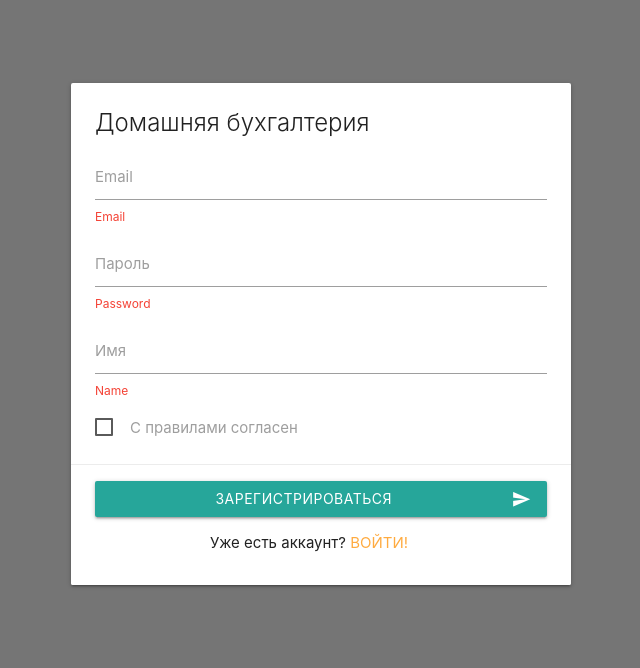
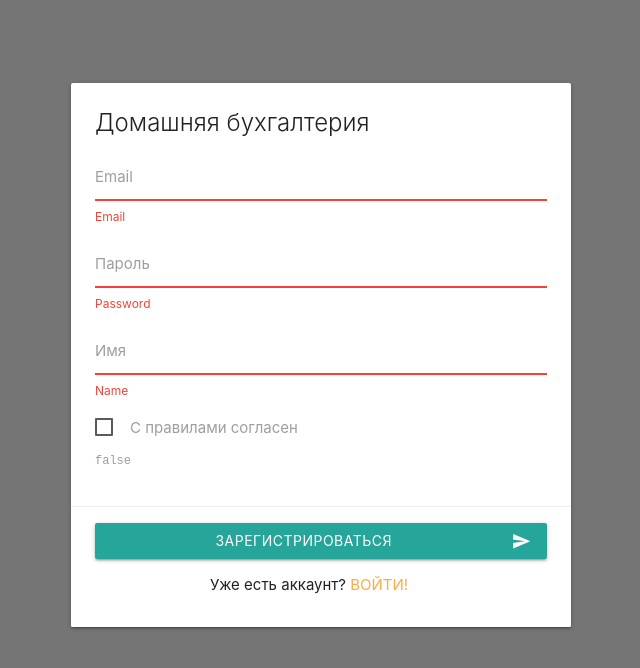
Before and after one commit to Draiking/vue-crm, a Vue app: page /registor in a window 1280 px wide. Shown: the top 668 px of the page, without its empty margins (319-959 px from the left). Built offline with nearby package versions, Linux system fonts and the light colour scheme.

Commit message:
registor

```diff
--- a/src/main.js
+++ b/src/main.js
@@ -8,4 +8,8 @@ import router from './router'
 import store from './store'
 import 'materialize-css/dist/js/materialize'
 
-createApp(App).use(store).use(router).use(VuelidatePlugin).mount('#app')
+createApp(App)
+.use(store)
+.use(router)
+.use(VuelidatePlugin)
+.mount('#app')
--- a/src/views/Registor.vue
+++ b/src/views/Registor.vue
@@ -1,46 +1,33 @@
 <template>
-    <form class="card auth-card">
+  <form class="card auth-card" @submit.prevent="onRegistor()">
     <div class="card-content">
       <span class="card-title">Домашняя бухгалтерия</span>
       <div class="input-field">
-      <input
-          id="email"
-          type="text"
-      >
+        <input id="email" type="text" v-model.trim="userEmail" :class="{ invalid: v$.userEmail.$invalid } "/>
         <label for="email">Email</label>
         <small class="helper-text invalid">Email</small>
       </div>
       <div class="input-field">
-      <input
-          id="password"
-          type="password"
-          class="validate"
-      >
+        <input id="password" type="password" class="validate" v-model.trim="userPassword" :class="{ invalid: v$.userPassword.$invalid }" />
         <label for="password">Пароль</label>
         <small class="helper-text invalid">Password</small>
       </div>
       <div class="input-field">
-      <input
-          id="name"
-          type="text"
-          class="validate"
-      >
+        <input id="name" type="text" class="validate" v-model.trim="userName" :class="{ invalid: v$.userName.$invalid }" />
         <label for="name">Имя</label>
         <small class="helper-text invalid">Name</small>
       </div>
       <p>
         <label>
-        <input type="checkbox" />
+          <input type="checkbox" v-model="agree" />
           <span>С правилами согласен</span>
+          <pre>{{agree}}</pre>
         </label>
       </p>
     </div>
     <div class="card-action">
       <div>
-      <button
-          class="btn waves-effect waves-light auth-submit"
-          type="submit"
-      >
+        <button class="btn waves-effect waves-light auth-submit" type="submit">
           Зарегистрироваться
           <i class="material-icons right">send</i>
         </button>
@@ -48,8 +35,62 @@
 
       <p class="center">
         Уже есть аккаунт?
-      <a href="/">Войти!</a>
+        <router-link to="/login">Войти!</router-link>
       </p>
     </div>
   </form>
 </template>
+
+<script>
+import { ref } from "vue";
+import { useVuelidate } from "@vuelidate/core";
+import { required, email } from "@vuelidate/validators";
+
+export default {
+  name: "registration",
+  data() {
+    return {
+      agree: false
+    }
+  },
+  methods: {
+    onRegistor() {
+      this.v$.$touch();
+      if (!this.v$.$invalid && this.agree) {
+        this.$router.push("/login");
+      }
+
+      const formData = {
+        email: this.userEmail,
+        password: this.userPassword,
+        name: this.userName
+      }
+
+      console.log(formData)
+    }
+  },
+  setup() {
+    const userEmail = ref("");
+    const userPassword = ref("");
+    const userName = ref("");
+
+    const v$ = useVuelidate(
+      {
+        userEmail: {
+          required,
+          email,
+        },
+        userPassword: {
+          required
+        },
+        userName: {
+          required
+        }
+      },
+      { userEmail, userPassword, userName }
+    );
+
+    return { v$, userEmail, userPassword, userName };
+  },
+};
+</script>
```
Lines whose indentation alone changed are shown as unchanged.
